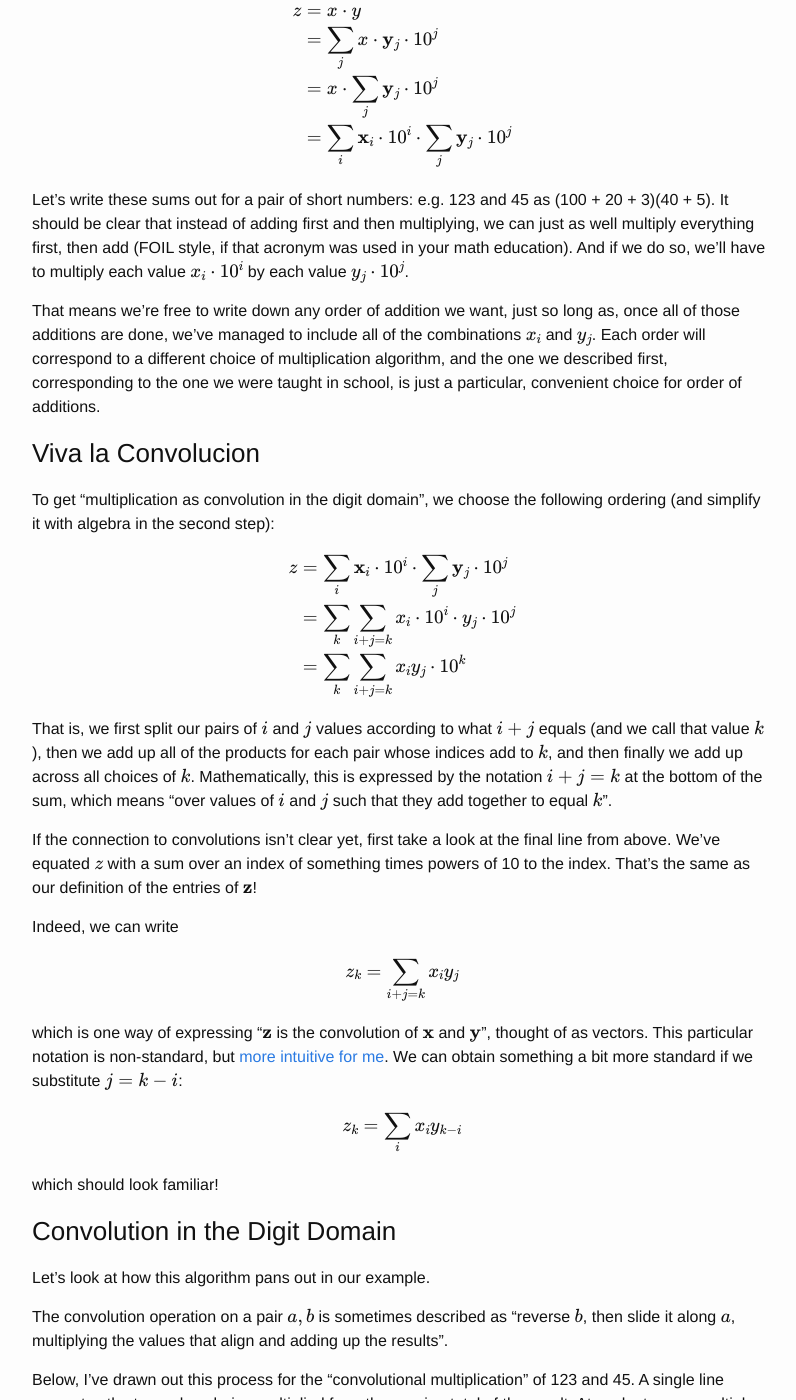
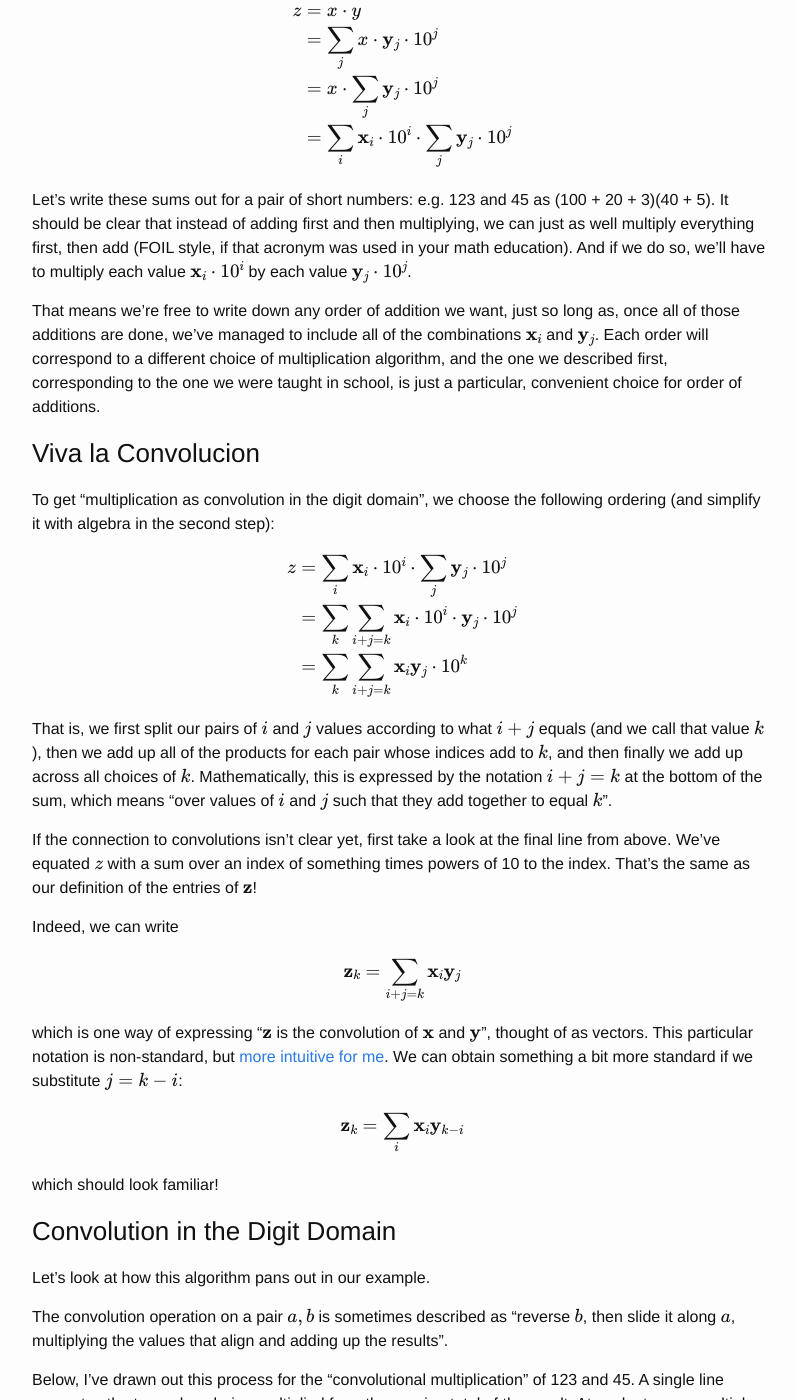
Before and after one commit to charlesfrye/charlesfrye.github.io, a Jekyll site: the page built from _posts/2019-02-20-multiplication-convoluted-part-one.markdown, in a window 1280 px wide and 1400 px high, scrolled down 2272 px. Shown: the whole window, without its empty margins (238-1034 px from the left). Built offline with Jekyll 4.4.1, drawn with Linux system fonts in a browser that asks for light colours; formulas are drawn with MathJax 3; comment, search, counter and statistics services are not loaded; some of the changed text lies outside the part shown.

Commit message:
rename and fix boldface errors

```diff
--- a/_posts/2019-02-20-multiplication-convoluted.markdown
+++ b/_posts/2019-02-20-multiplication-convoluted-part-one.markdown
@@ -165,12 +165,12 @@ e.g. 123 and 45 as (100 + 20 + 3)(40 + 5).
 It should be clear that instead of adding first and then multiplying,
 we can just as well multiply everything first, then add
 (FOIL style, if that acronym was used in your math education).
-And if we do so, we'll have to multiply each value $$x_i \cdot 10^i$$
-by each value $$y_j \cdot 10 ^ j$$.
+And if we do so, we'll have to multiply each value $$\mathbf{x}_i \cdot 10^i$$
+by each value $$\mathbf{y}_j \cdot 10 ^ j$$.
 
 That means we're free to write down any order of addition we want,
 just so long as, once all of those additions are done, we've managed to include
-all of the combinations $$x_i$$ and $$y_j$$.
+all of the combinations $$\mathbf{x}_i$$ and $$\mathbf{y}_j$$.
 Each order will correspond to a different choice of multiplication algorithm,
 and the one we described first, corresponding to the one we were taught in school,
 is just a particular, convenient choice for order of additions.
@@ -183,8 +183,8 @@ we choose the following ordering
 
 $$\begin{align}
 z &= \sum_i \mathbf{x}_i \cdot 10 ^ i \cdot \sum_j \mathbf{y}_j \cdot 10 ^ j\\
-&= \sum_k \sum_{i+j=k} x_i \cdot 10^i \cdot y_j \cdot 10^j \\
-&= \sum_k \sum_{i+j=k} x_i y_j \cdot 10^k
+&= \sum_k \sum_{i+j=k} \mathbf{x}_i \cdot 10^i \cdot \mathbf{y}_j \cdot 10^j \\
+&= \sum_k \sum_{i+j=k} \mathbf{x}_i \mathbf{y}_j \cdot 10^k
 \end{align}$$
 {: style="text-align: center"}
 
@@ -204,7 +204,7 @@ That's the same as our definition of the entries of $$\mathbf{z}$$!
 Indeed, we can write
 
 $$\begin{align}
-z_k &= \sum_{i+j=k} x_i y_j
+\mathbf{z}_k &= \sum_{i+j=k} \mathbf{x}_i \mathbf{y}_j
 \end{align}$$
 {: style="text-align: center"}
 
@@ -216,7 +216,7 @@ This particular notation is non-standard, but
 We can obtain something a bit more standard if we substitute $$j = k-i$$:
 
 $$\begin{align}
-z_k &= \sum_{i} x_i y_{k-i}
+\mathbf{z}_k &= \sum_{i} \mathbf{x}_i \mathbf{y}_{k-i}
 \end{align}$$
 {: style="text-align: center"}
 
@@ -263,12 +263,12 @@ $$\begin{array}{ccccc}
 {: style="text-align: center"}
 
 Notice that there's one tiny snag:
-if $$\sum_{i+j=k} x_i \cdot y_j$$ is greater than 10 for a given $$k$$,
-then $$z_k$$ won't be a "digit", as we normally think of them
+if $$\sum_{i+j=k} \mathbf{x}_i \cdot \mathbf{y}_j$$ is greater than 10 for a given $$k$$,
+then $$\mathbf{z}_k$$ won't be a "digit", as we normally think of them
 (we write 5535 for the answer to $$123 \times 45$$, not 4,13,22,15).
 In fact, for something like $$x=5$$, $$y=3$$,
-we end up with $$z_0=15$$,
-rather than $$z_0=5, z_1=1$$, as we'd like.
+we end up with $$\mathbf{z}_0=15$$,
+rather than $$\mathbf{z}_0=5, \mathbf{z}_1=1$$, as we'd like.
 In the follow-up to this blog post,
 where we implement a $$\texttt{DigitSequence}$$ type in Python
 that uses convolution to do multiplication,
```
